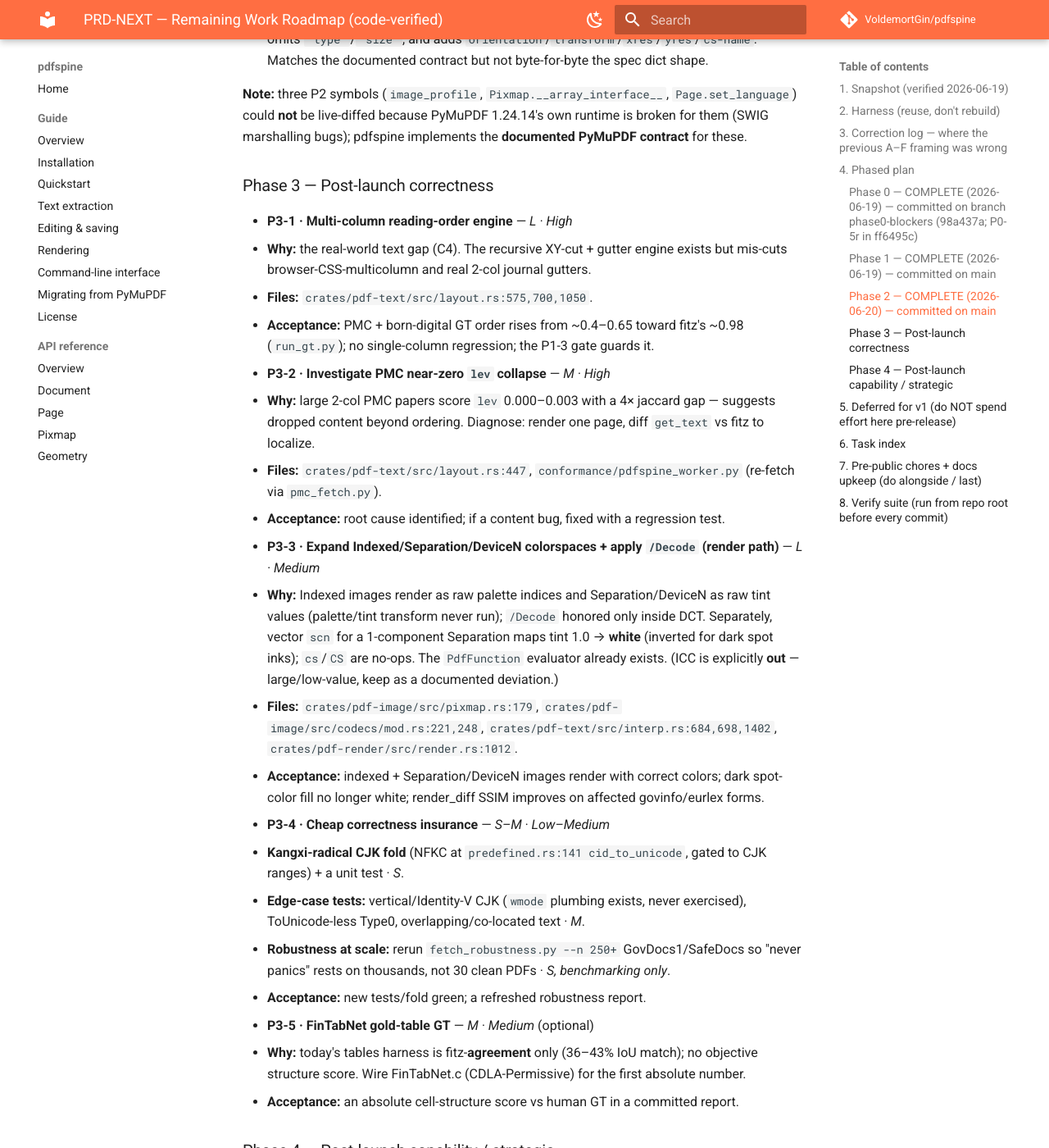
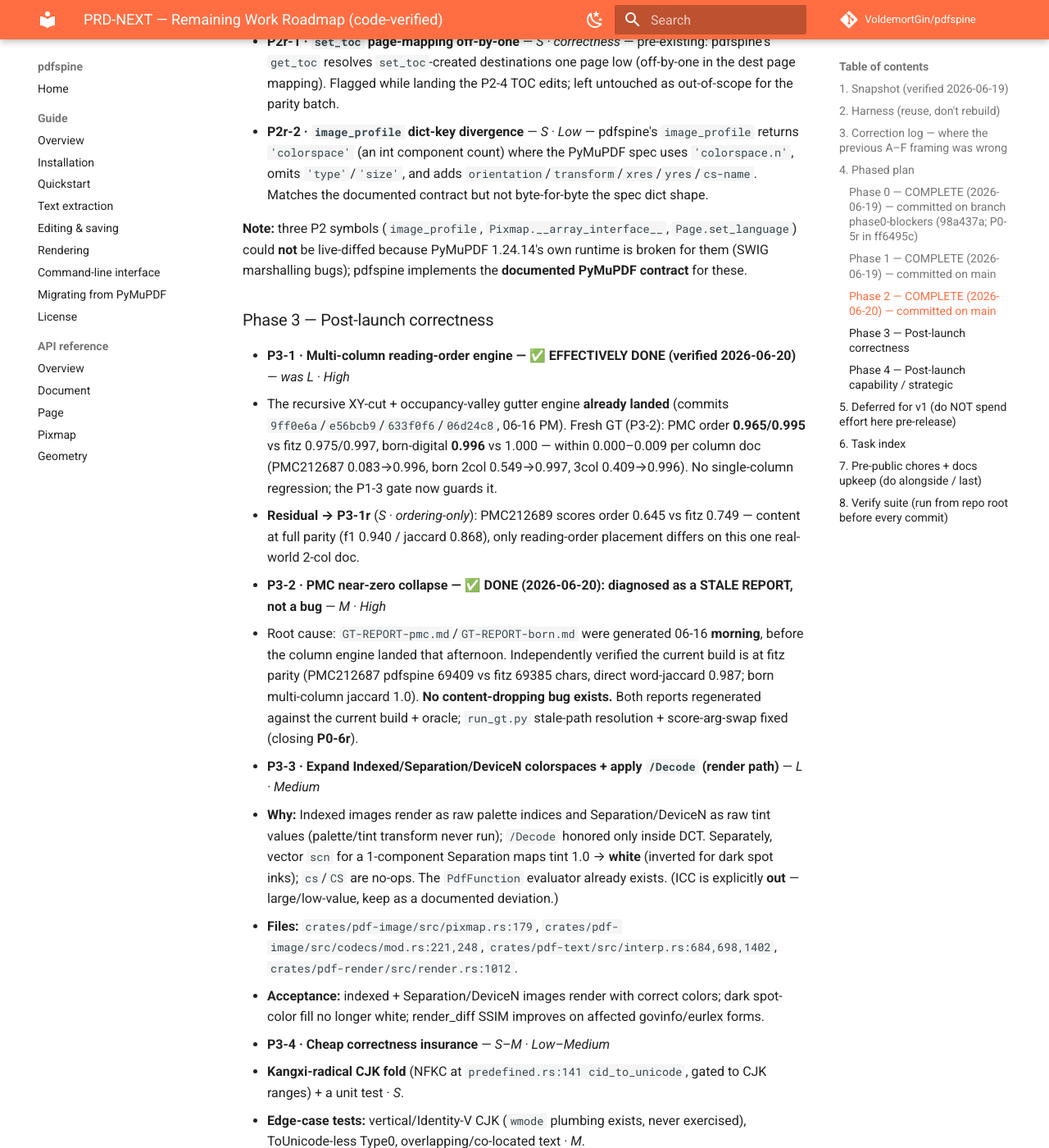
Before and after one commit to VoldemortGin/pdfspine, an MkDocs documentation site: the page built from docs/PRD-NEXT.md, in a window 1280 px wide and 1400 px high, scrolled down 7698 px. Shown: the whole window at 82% size. Built offline with MkDocs 1.6.1 and Material for MkDocs 9.7.7, drawn with Linux system fonts in a browser that asks for light colours; comment, search, counter and statistics services are not loaded; some of the changed text lies outside the part shown.

Commit message:
fix(conformance): P3-2 — multi-column already at fitz parity (stale reports), regen + harness fix
P3-2 diagnosed the PMC "near-zero" collapse as a STALE 06-16-morning
report, not a content bug: the multi-column reading-order engine landed
06-16 afternoon. Independently verified the current build is at fitz
parity (PMC212687 pdfspine 69409 vs fitz 69385 chars, direct word-jaccard
0.987; born multi-column jaccard 1.0). So P3-1 (the multi-column engine)
is effectively already delivered.

- conformance/gt/run_gt.py: resolve each corpus pdf/nxml relative to its
  manifest dir (basename fallback) so stale-absolute paths no longer
  break scoring after a rename (closes P0-6r); fix the docstring re-score
  commands to the real per-subset manifests; fix the score_all(hyp, ref)
  argument swap (was score_all(gt_text, t)) so precision/recall are not
  inverted (lev/f1/jaccard/order are symmetric, unchanged).
- Regenerated GT-REPORT-pmc.md + GT-REPORT-born.md (authentic harness
  output): PMC order 0.965/0.995 vs fitz 0.975/0.997; born 0.996 vs
  1.000 -- within 0.000-0.009 per column doc. Residual: PMC212689 order
  0.645 (ordering-only, content at parity) -> P3-1r.
- docs/PRD-NEXT.md: P3-1 effectively done + P3-2 done; section-1 + C4
  corrected; .venv-oracle now set up (PyMuPDF 1.24.14); P0-6r closed;
  recommended-next reprioritized to P3-3.

Co-Authored-By: Claude Opus 4.8 (1M context) <noreply@anthropic.com>

```diff
--- a/docs/PRD-NEXT.md
+++ b/docs/PRD-NEXT.md
@@ -27,9 +27,11 @@
   23 deferred · 66 out-of-scope. We are now **at 88.4%, near the practical ceiling** (Phase 2 landed the +29
   achievable-without-the-Font-refactor batch); the remaining 23 deferred are the long tail (OCG layers,
   device-replay, embedded-font-program-gated symbols).
-- **Text extraction:** at fitz parity for **single-column** born-digital / CJK / EUR-Lex / GovInfo. **NOT at
-  parity for multi-column** — committed GT shows PMC journals at order 0.08–0.44 vs fitz ~0.99, born-digital
-  0/6 match-or-exceed (see §3 C4, Phase 3). Arabic/bidi beats fitz (logical order, UAX#9 reorder).
+- **Text extraction:** at fitz parity for **single-column AND multi-column**. The multi-column engine landed
+  (06-16 PM) and **P3-2 verified it** (2026-06-20, fresh GT): PMC order **0.965 / 0.995** vs fitz 0.975/0.997,
+  born-digital **0.996** vs 1.000 — within 0.000–0.009 per column doc (PMC212687 0.083→0.996, born 2col
+  0.549→0.997). CJK / EUR-Lex / GovInfo at parity; Arabic/bidi beats fitz (logical order, UAX#9 reorder). One
+  ordering-only residual: PMC212689 (order 0.645, tokens all present) → P3-1r.
 - **Rendering (`get_pixmap`):** prior SSIM **0.945 mean / 0.986 median** vs fitz was dragged down by the 3
   worst pages of **blank non-embedded standard-14 body text** — **fixed in P1-1** (Liberation OFL fallback;
   real-page ink coverage +5..+10 pts), so the true mean is now higher (fresh oracle re-measure pending —
@@ -56,16 +58,16 @@ Objective ground-truth + differential harness in `conformance/gt/` (scripts comm
 - `tables_diff.py` — find_tables vs fitz (currently fitz-**agreement** only, no gold GT — see Phase 3).
   `render_diff.py` — get_pixmap vs fitz (SSIM).
 - Real-corpus differential: `conformance/run_validation.py` + `fetch_corpus.py`.
-- **Venvs:** `.venv` (pdfspine wheel) is the engine under test; `.venv-oracle` (real fitz 1.27 + pdfminer +
+- **Venvs:** `.venv` (pdfspine wheel) is the engine under test; `.venv-oracle` (real fitz 1.24.14 + pdfminer +
   pypdfium2 + rapidocr) is the GROUND-TRUTH oracle. **In `.venv`, `import fitz` is the pdfspine SHIM** — for
-  true correctness always cross-check against `.venv-oracle`. No oracle output is ever committed. **Caveat:**
-  `.venv-oracle` is absent on this machine, so local oracle cross-checks are currently unavailable — re-create
-  it per this section to restore them.
-- **Reproducibility debt — resolved in P0-6:** the 7 committed manifests/reports no longer hard-code
-  `/workspace/pypdf` (de-absolutized to repo-relative; `run_gt.py` resolves corpora after a rename). **Minor
-  residual (→ P0-6r):** the gitignored/regenerable corpus manifests (`conformance/gt/corpus-*/manifest.json`)
-  still embed absolute paths — `fetch_corpus.py` should emit manifest-relative pdf paths so regenerations stay
-  rename-proof.
+  true correctness always cross-check against `.venv-oracle`. No oracle output is ever committed. **Set up
+  (2026-06-20):** `.venv-oracle` now holds real PyMuPDF **1.24.14 / MuPDF 1.24.11** (the COMPAT baseline) and is
+  the live fitz reference (`.venv-oracle/bin/python`). Regenerate via `.venv/bin/python -m venv .venv-oracle &&
+  .venv-oracle/bin/python -m pip install pymupdf==1.24.14 pdfminer.six pypdfium2`.
+- **Reproducibility debt — RESOLVED (P0-6 + P0-6r):** committed manifests/reports no longer hard-code
+  `/workspace/pypdf`, and `run_gt.py` now resolves each corpus pdf/nxml relative to its manifest dir (falling
+  back to the basename beside the manifest), so even the gitignored corpus manifests' stale absolute paths no
+  longer break scoring after a rename. (Closed while regenerating the GT reports during P3-2.)
 
 ## 3. Correction log — where the previous A–F framing was wrong
 
@@ -78,7 +80,7 @@ mis-stated the work. The phased plan in §4 replaces it. Key corrections (all ca
 | C1 | (silent) | **Version hard-pinned `0.0.0`**; no tag→version in `release.yml`. A tagged release ships a `0.0.0` wheel. **Hard blocker.** **✅ FIXED in Phase 0 (P0-1).** | `pyproject.toml:8`, `Cargo.toml:24`, `crates/py-bindings/src/lib.rs:33`, `.github/workflows/release.yml:48` |
 | C2 | §7: "always `PdfUnsupportedError`, never `AttributeError`" | **~50 of 56 deferred symbols raise bare `AttributeError`.** `_UNIMPLEMENTED_*` maps cover only 2; the guard never checks runtime behavior. **✅ FIXED in Phase 0 (P0-2)** for the 40 Page/Document deferred symbols; 12 deferred members on non-subclassable `_core` types still `AttributeError` (→ P0-2r). | `python/pdfspine/document.py:37,2276,3700`, `scripts/compat-symbol-guard.py` |
 | C3 | §F: Font-program refactor is the keystone that unblocks std-14 rendering | **False.** Renderer builds its own `GlyphFont` from `/FontFile*`; never consults `pdf_fonts::Font`. Std-14 fix = bundle a fallback family (independent). Refactor payoff = +2 API symbols only. | `crates/pdf-render/src/render.rs:497,528`, `crates/pdf-fonts/src/font.rs` |
-| C4 | §D: "text already at parity, diminishing returns" | **Overstated.** PMC 5/12 docs order 0.08–0.44 vs fitz ~0.99; born-digital 0/6 match-or-exceed. Parity holds **single-column only**. | `conformance/gt/GT-REPORT-pmc.md`, `GT-REPORT-born.md` |
+| C4 | §D: "text already at parity, diminishing returns" | Read as overstated off a **stale 06-16-morning report** (PMC 0.08–0.44, born 0/6); the multi-column engine landed 06-16 PM and **✅ P3-2 verified parity** (2026-06-20): PMC order 0.965/0.995, born 0.996 vs fitz, reports regenerated. Residual: PMC212689 ordering (→ P3-1r). | `conformance/gt/GT-REPORT-pmc.md`, `GT-REPORT-born.md` |
 | C5 | (an earlier draft claimed a 648-vs-647 count drift) | **No drift** — that "648" was a `grep` artifact counting the comment legend line. COMPAT body, `[meta]`, README, and PARITY are all consistent at **647 / 84.1%**. No doc-number change needed. | `COMPAT.toml:31`, `README.md:14`, `PARITY.md:40` |
 | C6 | 4 symbols listed deferred | `Page.links`, `Page.first_link`, `Document.outline`, `Document.extract_image` are **implemented + live** (missed by `_reconcile_batch34`). Free +4. **✅ FIXED in Phase 0 (P0-3)** — flipped + COMPAT regenerated to 651 / 84.7%. | `python/pdfspine/document.py:1513,1518,3206,3038` |
 | C7 | §3.B `convert_to_pdf` = "heavy ops" / stub | Rust impl **finished** (`imagedoc::convert_to_pdf`, `image_to_pdf`); just **unexposed** in py-bindings. Image-input case is a small binding task. | `crates/pdf-image/src/imagedoc.rs:137`, `crates/pdf-api/src/image.rs:206` |
@@ -143,15 +145,12 @@ oracle-cross-checked against real PyMuPDF 1.24.14 (`.venv-oracle`) with zero reg
 
 ### Phase 3 — Post-launch correctness
 
-- **P3-1 · Multi-column reading-order engine** — *L · High*
-  - **Why:** the real-world text gap (C4). The recursive XY-cut + gutter engine exists but mis-cuts browser-CSS-multicolumn and real 2-col journal gutters.
-  - **Files:** `crates/pdf-text/src/layout.rs:575,700,1050`.
-  - **Acceptance:** PMC + born-digital GT order rises from ~0.4–0.65 toward fitz's ~0.98 (`run_gt.py`); no single-column regression; the P1-3 gate guards it.
+- **P3-1 · Multi-column reading-order engine — ✅ EFFECTIVELY DONE (verified 2026-06-20)** — *was L · High*
+  - The recursive XY-cut + occupancy-valley gutter engine **already landed** (commits `9ff0e6a`/`e56bcb9`/`633f0f6`/`06d24c8`, 06-16 PM). Fresh GT (P3-2): PMC order **0.965/0.995** vs fitz 0.975/0.997, born-digital **0.996** vs 1.000 — within 0.000–0.009 per column doc (PMC212687 0.083→0.996, born 2col 0.549→0.997, 3col 0.409→0.996). No single-column regression; the P1-3 gate now guards it.
+  - **Residual → P3-1r** (*S · ordering-only*): PMC212689 scores order 0.645 vs fitz 0.749 — content at full parity (f1 0.940 / jaccard 0.868), only reading-order placement differs on this one real-world 2-col doc.
 
-- **P3-2 · Investigate PMC near-zero `lev` collapse** — *M · High*
-  - **Why:** large 2-col PMC papers score `lev` 0.000–0.003 with a 4× jaccard gap — suggests dropped content beyond ordering. Diagnose: render one page, diff `get_text` vs fitz to localize.
-  - **Files:** `crates/pdf-text/src/layout.rs:447`, `conformance/pdfspine_worker.py` (re-fetch via `pmc_fetch.py`).
-  - **Acceptance:** root cause identified; if a content bug, fixed with a regression test.
+- **P3-2 · PMC near-zero collapse — ✅ DONE (2026-06-20): diagnosed as a STALE REPORT, not a bug** — *M · High*
+  - Root cause: `GT-REPORT-pmc.md`/`GT-REPORT-born.md` were generated 06-16 **morning**, before the column engine landed that afternoon. Independently verified the current build is at fitz parity (PMC212687 pdfspine 69409 vs fitz 69385 chars, direct word-jaccard 0.987; born multi-column jaccard 1.0). **No content-dropping bug exists.** Both reports regenerated against the current build + oracle; `run_gt.py` stale-path resolution + score-arg-swap fixed (closing **P0-6r**).
 
 - **P3-3 · Expand Indexed/Separation/DeviceN colorspaces + apply `/Decode` (render path)** — *L · Medium*
   - **Why:** Indexed images render as raw palette indices and Separation/DeviceN as raw tint values (palette/tint transform never run); `/Decode` honored only inside DCT. Separately, vector `scn` for a 1-component Separation maps tint 1.0 → **white** (inverted for dark spot inks); `cs`/`CS` are no-ops. The `PdfFunction` evaluator already exists. (ICC is explicitly **out** — large/low-value, keep as a documented deviation.)
@@ -219,7 +218,7 @@ oracle-cross-checked against real PyMuPDF 1.24.14 (`.venv-oracle`) with zero reg
 | P0-6 | CHANGELOG + fix stale `/workspace/pypdf` paths | S | Low | ✅ done | 0 |
 | P0-2r | 12 `_core` PyO3 deferred members still AttributeError (Rust-core) | M | Med | open | 0r |
 | P0-5r | OCR publishing — model-data companion + OCR-in-wheel (Option A) | M | High | ✅ done | 0r |
-| P0-6r | `fetch_corpus.py` emits manifest-relative pdf paths | S | Low | open | 0r |
+| P0-6r | run_gt.py resolves stale-absolute corpus paths (rename-proof) | S | Low | ✅ done | 0r |
 | P1-1 | Liberation std-14 fallback fonts (blank body text) | M | High | ✅ done | 1 |
 | P1-2 | Honor `/Decode [1 0]` ImageMask | S | Med | ✅ done | 1 |
 | P1-3 | Real extraction/render CI accuracy gate | M | High | ✅ done | 1 |
@@ -230,8 +229,9 @@ oracle-cross-checked against real PyMuPDF 1.24.14 (`.venv-oracle`) with zero reg
 | P2-4 | Medium parity (TOC edit, extract_font, subset…) | M | Low | ✅ done | 2 |
 | P2r-1 | `set_toc` page-mapping off-by-one (get_toc resolves one page low) | S | Low | open | 2r |
 | P2r-2 | `image_profile` dict-key divergence vs spec | S | Low | open | 2r |
-| P3-1 | Multi-column reading-order engine | L | High | – | 3 |
-| P3-2 | PMC near-zero-lev investigation | M | High | – | 3 |
+| P3-1 | Multi-column reading-order engine (landed 06-16; verified) | L | High | ✅ done | 3 |
+| P3-2 | PMC collapse — diagnosed (stale report, no bug) + reports regen | M | High | ✅ done | 3 |
+| P3-1r | PMC212689 ordering-only residual (order 0.645 vs 0.749) | S | Low | open | 3r |
 | P3-3 | Indexed/Separation/DeviceN + `/Decode` (render) | L | Med | – | 3 |
 | P3-4 | Kangxi fold + edge-case tests + robustness rerun | S–M | Low–Med | – | 3 |
 | P3-5 | FinTabNet gold-table GT | M | Med | – | 3 |
@@ -240,10 +240,10 @@ oracle-cross-checked against real PyMuPDF 1.24.14 (`.venv-oracle`) with zero reg
 | P4-3 | OCR `recognize()` rayon parallelism | M | High | – | 4 |
 | P4-4 | Full public-surface API reference docs | M | Med | – | 4 |
 
-**Recommended next 3 (in order):** *(Phase 0 + P0-5r + Phase 1 + Phase 2 COMPLETE — committed on `main`; parity now 88.4%, near the practical ceiling.)*
-1. **Phase 3 — P3-1 multi-column reading-order engine** — the real-world text gap (C4), now guarded by the P1-3 accuracy gate; the highest-impact remaining work (PMC/born-digital order rises toward fitz's ~0.98).
-2. **P4-1 Font `/FontFile*`** API work — unblocks `Font.glyph_bbox`/`buffer` + user `Font(fontbuffer=)` (API completeness, **not** the rendering keystone — C3).
-3. **The low-priority residuals** — P0-2r `_core` deferred, P0-6r corpus paths, P1-1r Symbol/Zapf, P2r-1 `set_toc` off-by-one, P2r-2 `image_profile` dict-key.
+**Recommended next 3 (in order):** *(Phase 0 + P0-5r + Phase 1 + Phase 2 + P3-1/P3-2 COMPLETE — on `main`; parity 88.4%, multi-column at fitz parity.)*
+1. **Phase 3 — P3-3 Indexed/Separation/DeviceN colorspaces + `/Decode`** (*L · Med*) — the next real correctness gap (palette/tint transforms never run; a dark 1-component Separation fill renders white); the `PdfFunction` evaluator already exists.
+2. **P3-4 cheap correctness insurance** (*S–M*) — Kangxi CJK fold, vertical/Identity-V + ToUnicode-less Type0 edge tests, a 250+ GovDocs1/SafeDocs robustness rerun.
+3. **P4-1 Font `/FontFile*`** API work — unblocks `Font.glyph_bbox`/`buffer` + user `Font(fontbuffer=)` (API completeness, **not** the rendering keystone — C3). Then the low-priority residuals (P3-1r, P0-2r, P1-1r, P2r-1, P2r-2).
 
 ## 7. Pre-public chores + docs upkeep (do alongside / last)
 
@@ -280,6 +280,6 @@ and trust a clean machine / CI.
 
 *Re-verified 2026-06-19 from a code-level 5-dimension survey (project health · API parity · rendering ·
 extraction/conformance · perf/OCR). §3 is the correction log against this doc's previous A–F framing.
-**Phase 0 + P0-5r + Phase 1 landed on 2026-06-19, + Phase 2 landed on 2026-06-20** (on `main`; coverage
-84.7%→88.4%) — §3 rows C1 / C2 / C6 / C7 / C10 / C11 / C13 are fixed; residuals P0-2r / P0-6r / P1-1r /
-P2r-1 / P2r-2 carried forward.*
+**Phase 0 + P0-5r + Phase 1 on 2026-06-19; Phase 2 + P3-1/P3-2 (multi-column verified at fitz parity) on
+2026-06-20** (on `main`; coverage 84.7%→88.4%) — §3 rows C1 / C2 / C4 / C6 / C7 / C10 / C11 / C13 fixed +
+P0-6r closed; residuals P0-2r / P1-1r / P2r-1 / P2r-2 / P3-1r carried forward.*
```
Also changed, not shown: conformance/gt/GT-REPORT-born.md (+14 -14 lines), conformance/gt/GT-REPORT-pmc.md (+19 -20 lines), 1 other file.
